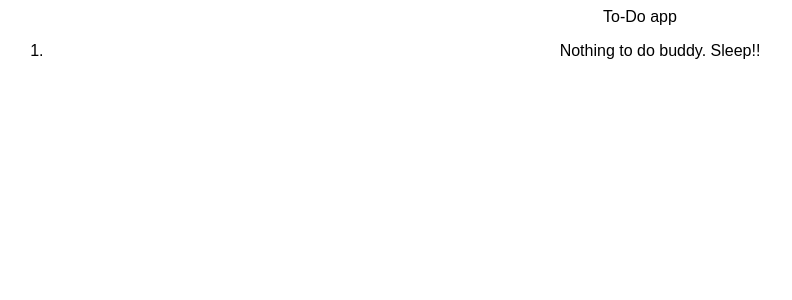
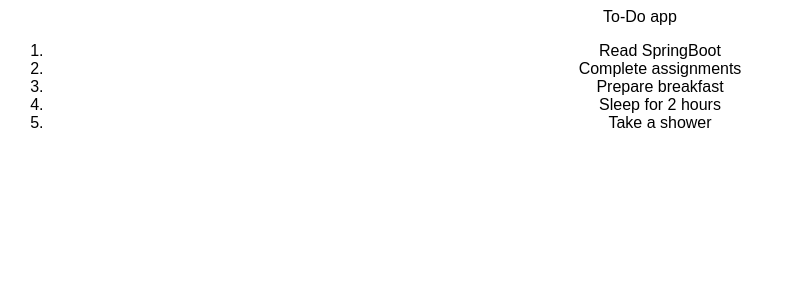
Before and after one commit to Kokonodray2001/to-do-tw, a React (Create React App) app: page / in a window 1280 px wide. Shown: the top 300 px of the page, without its empty margins (0-792 px from the left). Built offline with nearby package versions, Linux system fonts and the light colour scheme.

Commit message:
Game Checkpoint 3 : Loops and Conditionals in components

```diff
--- a/src/App.js
+++ b/src/App.js
@@ -2,10 +2,17 @@ import Header from "./component/Header";
 import ListComponent from "./component/ListComponent";
 
 function App() {
+  const tasks = [
+    "Read SpringBoot",
+    "Complete assignments",
+    "Prepare breakfast",
+    "Sleep for 2 hours",
+    "Take a shower",
+  ];
   return (
     <div className='Application'>
       <Header />
-      <ListComponent />
+      <ListComponent allTasks={tasks} />
     </div>
   );
 }
--- a/src/component/ListComponent.jsx
+++ b/src/component/ListComponent.jsx
@@ -1,10 +1,12 @@
 import React from "react";
 
-export default function ListComponent() {
+export default function ListComponent({ allTasks }) {
   return (
     <div>
       <ol>
-        <li>Nothing to do buddy. Sleep!!</li>
+        {allTasks.map((task, index) => (
+          <li key={index}>{task}</li>
+        ))}
       </ol>
     </div>
   );
```
